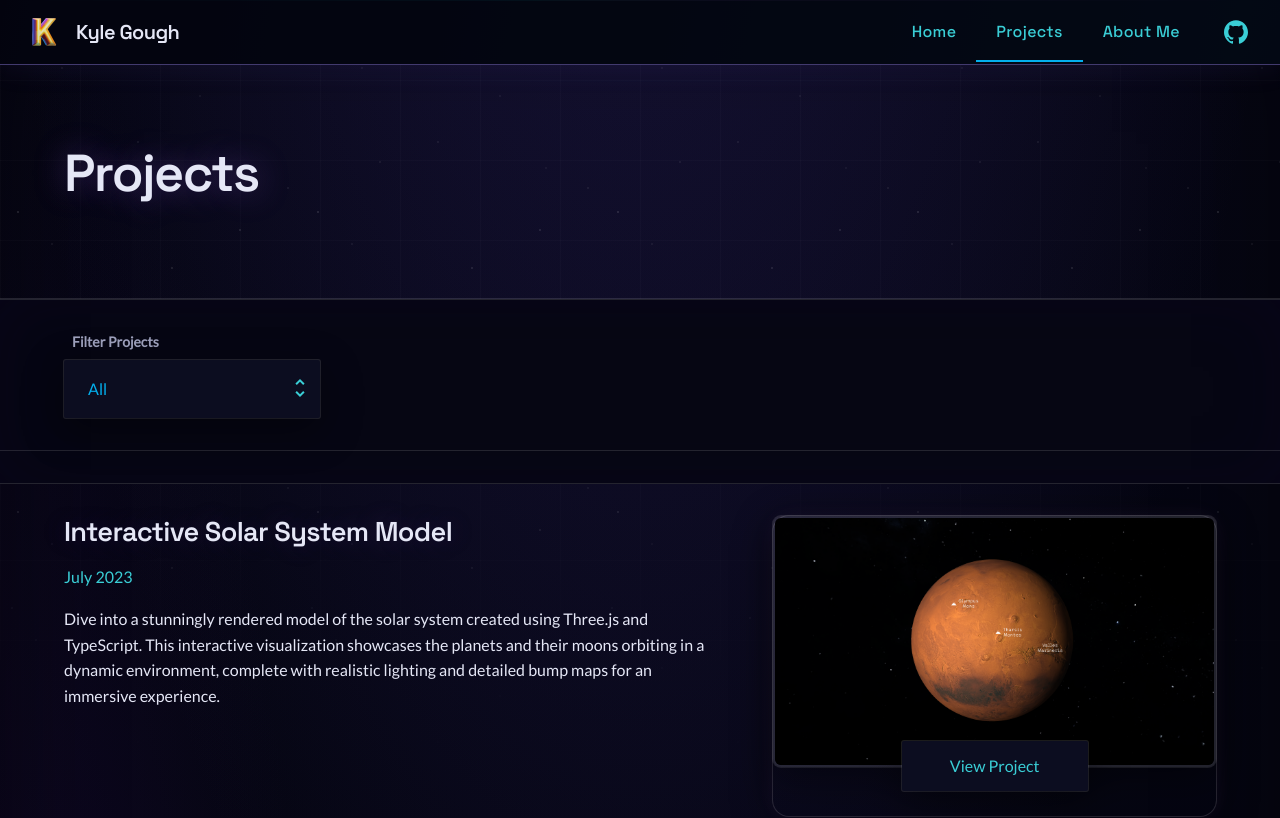
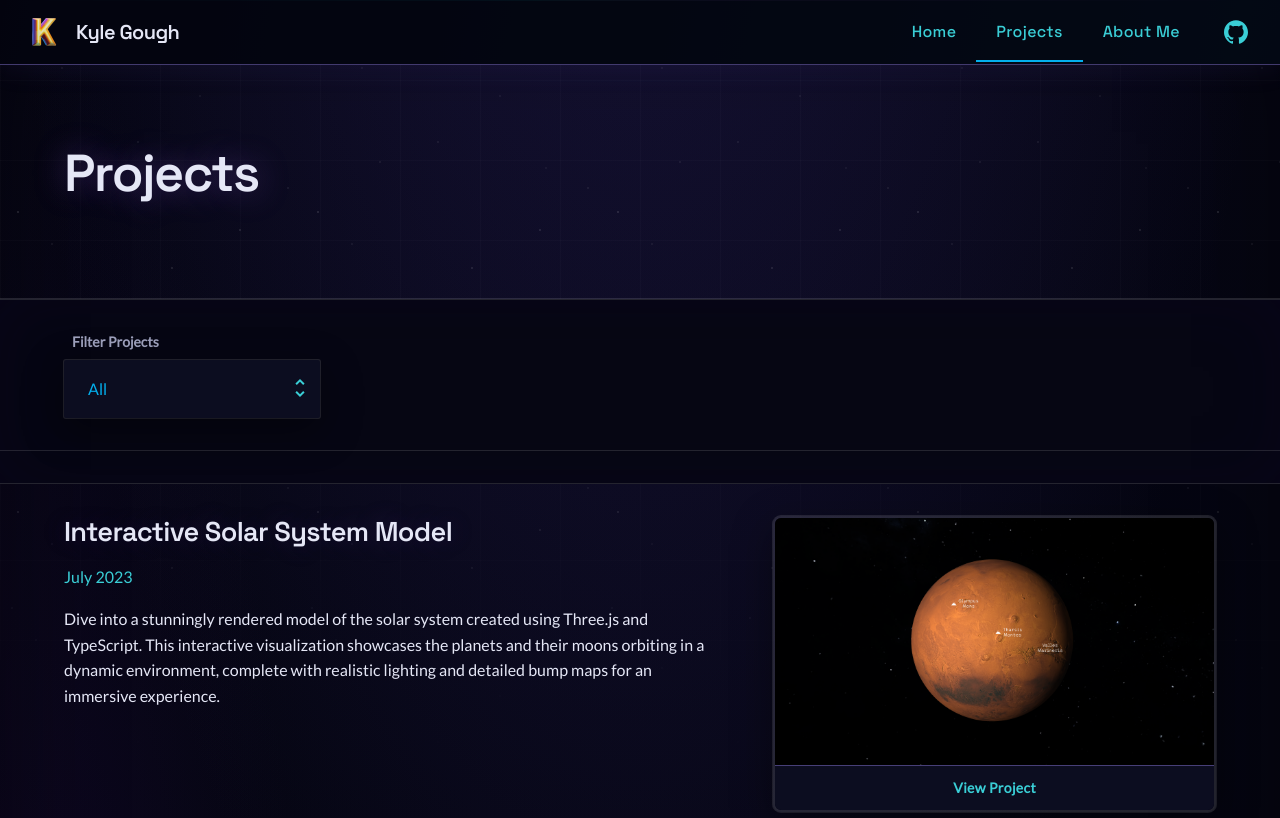
Before and after one commit to KyleGough/portfolio, a Next.js app: page /projects in a window 1280 px wide. Shown: the top 818 px of the page. Built offline with nearby package versions, Linux system fonts and the light colour scheme.

Commit message:
View project button

```diff
--- a/components/ProjectItem/ProjectItem.tsx
+++ b/components/ProjectItem/ProjectItem.tsx
@@ -35,10 +35,14 @@ export const ProjectItem: React.FC<ProjectItemProps> = ({
         <p className="my-4">{description}</p>
       </div>
       <div className="col-span-12 lg:col-span-5 text-center -mb-8">
-        <Link href={link}>
-          <div className="block group relative">
+        <Link
+          href={link}
+          className="group mx-auto block w-full max-w-md lg:max-w-none focus-visible:outline-none focus-visible:ring-2 focus-visible:ring-link-hover focus-visible:ring-offset-2 focus-visible:ring-offset-background rounded-lg"
+        >
+          <div className="overflow-hidden rounded-lg border-2 border-white shadow">
+            <div className="relative">
               <Image
-              className="border-2 border-white rounded-lg shadow"
+                className="block h-auto w-full"
                 src={image.src}
                 alt={alt}
                 width={image.width}
@@ -46,15 +50,13 @@ export const ProjectItem: React.FC<ProjectItemProps> = ({
                 placeholder="blur"
                 blurDataURL={image.blurDataURL}
               />
-            <div className="absolute top-2 right-2 w-8 h-8 drop-shadow">
+              <div className="absolute right-2 top-2 h-8 w-8 drop-shadow">
                 <Image src={logo.src} alt={logo.alt} width={30} height={30} />
               </div>
-            <button
-              tabIndex={-1}
-              className="relative -top-[1.6rem] px-12 py-3 bg-background text-link group-hover:text-link-hover group-focus:text-link-hover rounded-sm shadow border-light whitespace-nowrap"
-            >
+            </div>
+            <div className="border-t border-white/25 bg-background px-4 py-3 text-sm font-semibold tracking-wide text-link transition-colors group-hover:text-link-hover group-focus-visible:text-link-hover">
               View Project
-            </button>
+            </div>
           </div>
         </Link>
       </div>
--- /dev/null
+++ b/components/SpaceExtrudedTitle/ExtrudedHeroTitle.tsx
@@ -0,0 +1,44 @@
+import { clsx } from 'clsx';
+import React from 'react';
+
+import styles from './extrudedTitle.module.css';
+
+interface ExtrudedHeroTitleProps {
+  className?: string;
+  id?: string;
+  title: string;
+}
+
+/**
+ * Extruded Space Grotesk line (layered shadows, no 3D skew), left-aligned;
+ * matches 404 hero treatment; wraps for long titles.
+ */
+export const ExtrudedHeroTitle: React.FC<ExtrudedHeroTitleProps> = ({
+  title,
+  id,
+  className,
+}) => {
+  const chars = Array.from(title);
+  return (
+    <h1 id={id} className={clsx(styles.h1ProjectExtruded, className)}>
+      <span className="sr-only">{title}</span>
+      <span className="block" aria-hidden="true">
+        <span className={styles.perspectiveWrapHero}>
+          <span className={clsx(styles.heroDigits, styles.heroDigitsProject)}>
+            {chars.map((ch, i) => (
+              <span
+                className={styles.digit}
+                key={`${title}-idx-${i}`}
+                style={{ animationDelay: `${Math.min(i, 24) * 80}ms` }}
+              >
+                <span className={styles.digitInner}>
+                  {ch === ' ' ? '\u00A0' : ch}
+                </span>
+              </span>
+            ))}
+          </span>
+        </span>
+      </span>
+    </h1>
+  );
+};
--- /dev/null
+++ b/components/SpaceExtrudedTitle/index.ts
@@ -0,0 +1 @@
+export { ExtrudedHeroTitle } from './ExtrudedHeroTitle';
```
Lines whose indentation alone changed are shown as unchanged.
